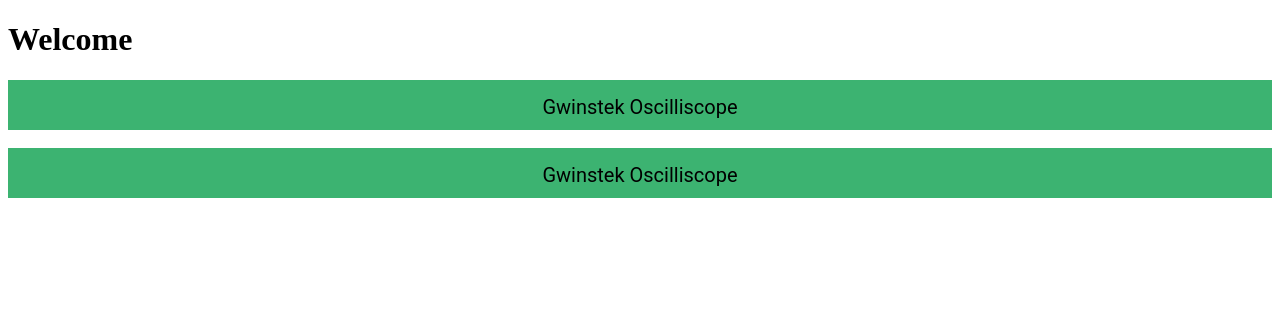
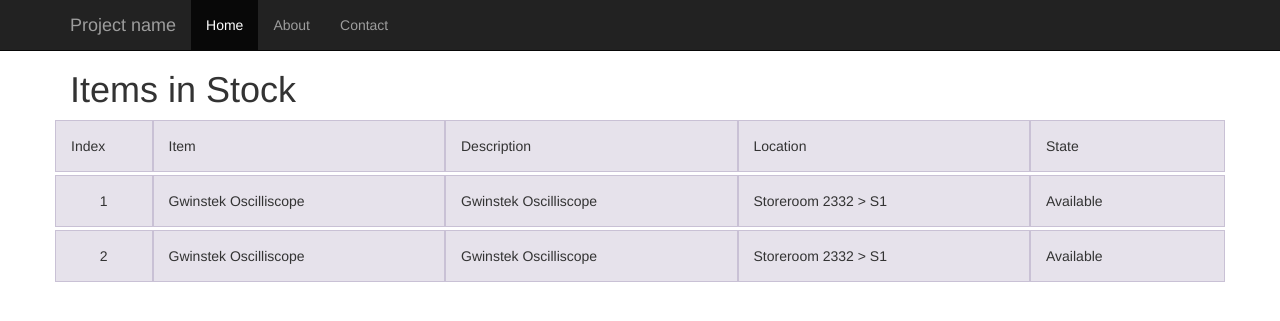
Before and after one commit to ZakEspley/UCSB-Physics-WMS, a Django app: page / in a window 1280 px wide. Shown: the top 321 px of the page. Run offline with Django 3.2, Linux system fonts and the light colour scheme; data comes from the database, SQL or seed files in the repository; both versions use the stored data as it was after the commit; some libraries are stand-ins or nearby versions.

Commit message:
Added Bootstrap and JQuery. Prepped for items list.

```diff
--- a/WMS/inventory/models.py
+++ b/WMS/inventory/models.py
@@ -8,10 +8,20 @@
     description = models.CharField(max_length=140)
     barcode = models.PositiveIntegerField()
 
+    def __str__(self):
+        return self.name
+
 class Location(models.Model):
     name = models.CharField(max_length=50)
     description = models.CharField(max_length=140)
     barcode = models.PositiveIntegerField()
+    sublocation = models.ForeignKey("self", blank=True, null=True)
+
+    def __str__(self):
+        if self.sublocation is None:
+            return self.name
+        else:
+            return str(self.sublocation) + " > " + self.name
 
 
 class State(models.Model):
@@ -19,16 +29,25 @@
     description = models.CharField(max_length=140)
     barcode = models.PositiveIntegerField()
 
+    def __str__(self):
+        return self.name
+
 
 class Tag(models.Model):
     name = models.CharField(max_length=50)
     description = models.CharField(max_length=140)
     barcode = models.PositiveIntegerField()
 
+    def __str__(self):
+        return self.name
+
 
 class Class(models.Model):
     name = models.CharField(max_length=50)
     description = models.CharField(max_length=140)
+
+    def __str__(self):
+        return self.name
 
 class Item(models.Model):
     barcode = models.PositiveIntegerField()
@@ -41,3 +60,6 @@
     classes = models.ForeignKey(Class)
     checkout_date = models.DateTimeField('check out date')
     checkin_date = models.DateTimeField('check in date')
+
+    def __str__(self):
+        return self.name
--- a/WMS/inventory/static/css/style.css
+++ b/WMS/inventory/static/css/style.css
@@ -1,4 +1,4 @@
-.container {
+.container4 {
     background-color: mediumseagreen;
     text-align: center;
     font-size: 20px;
@@ -7,8 +7,44 @@
     line-height: 50px;
 }
 
-.content {
+.content4 {
     display: inline-block;
     vertical-align: middle;
     line-height: normal;
 }
+
+body {
+  padding-top: 50px;
+}
+.starter-template {
+  padding: 40px 15px;
+  text-align: center;
+}
+
+h4 {
+  margin-top: 25px;
+}
+.row {
+  margin-bottom: 3px;
+}
+.row .row {
+  margin-top: 0px;
+  margin-bottom: 0;
+}
+[class*="col-"] {
+  padding-top: 15px;
+  padding-bottom: 15px;
+  background-color: #eee;
+  background-color: rgba(86,61,124,.15);
+  border: 1px solid #ddd;
+  border: 1px solid rgba(86,61,124,.2);
+}
+
+hr {
+  margin-top: 40px;
+  margin-bottom: 40px;
+}
+
+.index {
+    text-align: center;
+}
--- a/WMS/inventory/templates/inventory/index.html
+++ b/WMS/inventory/templates/inventory/index.html
@@ -1,27 +1,82 @@
 <!DOCTYPE html>
 <html lang="en">
 <head>
+    <meta charset="utf-8">
+    <meta http-equiv="X-UA-Compatible" content="IE=edge">
+    <meta name="viewport" content="width=device-width, initial-scale=1">
+    <!-- The above 3 meta tags *must* come first in the head; any other head content must come *after* these tags -->
     {% load static %}
-    <meta charset="UTF-8">
-    <title>Index Test</title>
-    <link rel="stylesheet" type="text/css" href="{% static '/css/style.css' %}" media="screen" title="no title" charset="utf-8">
-</head>
-<body>
-<h1>Welcome</h1>
-    {% if item_list %}
-        <script>console.log("fuck this");</script>
+    <meta name="description" content="">
+    <meta name="Zak Espley" content="">
+
+    <title>Inventory</title>
+
+    <!-- Bootstrap core CSS -->
+    <link href="{% static 'bower_components/bootstrap/dist/css/bootstrap.min.css' %}" rel="stylesheet">
+
+    <!-- Custom styles for this template -->
+    <link href="{% static 'css/style.css' %}" rel="stylesheet">
+
+  </head>
+
+  <body>
+
+    <nav class="navbar navbar-inverse navbar-fixed-top">
+      <div class="container">
+        <div class="navbar-header">
+          <button type="button" class="navbar-toggle collapsed" data-toggle="collapse" data-target="#navbar" aria-expanded="false" aria-controls="navbar">
+            <span class="sr-only">Toggle navigation</span>
+            <span class="icon-bar"></span>
+            <span class="icon-bar"></span>
+            <span class="icon-bar"></span>
+          </button>
+          <a class="navbar-brand" href="#">Project name</a>
+        </div>
+        <div id="navbar" class="collapse navbar-collapse">
+          <ul class="nav navbar-nav">
+            <li class="active"><a href="#">Home</a></li>
+            <li><a href="#about">About</a></li>
+            <li><a href="#contact">Contact</a></li>
+          </ul>
+        </div><!--/.nav-collapse -->
+      </div>
+    </nav>
+
+    <div class="container">
+        <h1>Items in Stock</h1>
+        <div class="row">
+            <div class="col-xs-1"> Index </div>
+            <div class="col-xs-3">
+                Item
+            </div>
+            <div class="col-xs-3">
+                Description
+            </div>
+            <div class="col-xs-3">
+                Location
+            </div>
+            <div class="col-xs-2">
+                State
+            </div>
+        </div>
         {% for item in item_list %}
-            <div class="container">
-                <span class="content">
-                    {{ item.name }}
-                </span>
-            </div>
-            <br>
+        <div class="row">
+            <div class="col-xs-1 index"> {{ forloop.counter }}</div>
+            <div class="col-xs-3">{{ item.name }}</div>
+            <div class="col-xs-3">{{ item.description }}</div>
+            <div class="col-xs-3">{{ item.location }}</div>
+            <div class="col-xs-2">{{ item.state }}</div>
+        </div>
         {% endfor %}
-    {% else %}
-        <p>No Items input yet.</p>
+    </div>
 
-    {% endif %}
+
+    <!-- Bootstrap core JavaScript
+    ================================================== -->
+    <!-- Placed at the end of the document so the pages load faster -->
+    <script src="{% static 'bower_components/jquery/dist/jquery.min.js' %}"></script>
+
+  </body>
 
 </body>
 </html>
```
Also changed, not shown: WMS/db.sqlite3.
